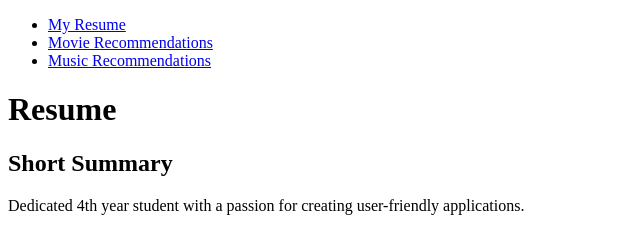
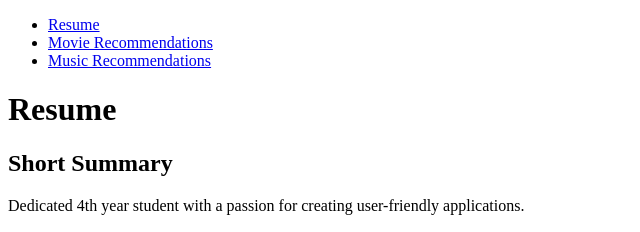
Before and after one commit to SafakGun/webdev_project1, a plain HTML site: page index.html in a window 1280 px wide. Shown: the top 232 px of the page, 0-640 px from the left. Drawn offline with Linux system fonts and the light colour scheme.

Commit message:
index html nav element name changed
My Resume -> Resume

```diff
--- a/index.html
+++ b/index.html
@@ -6,7 +6,7 @@
   </head>
   <body>
     <ul>
-      <li><a href="index.html">My Resume</a></li>
+      <li><a href="index.html">Resume</a></li>
       <li><a href="movie.html">Movie Recommendations</a></li>
       <li><a href="music.html">Music Recommendations</a></li>
     </ul>
```
